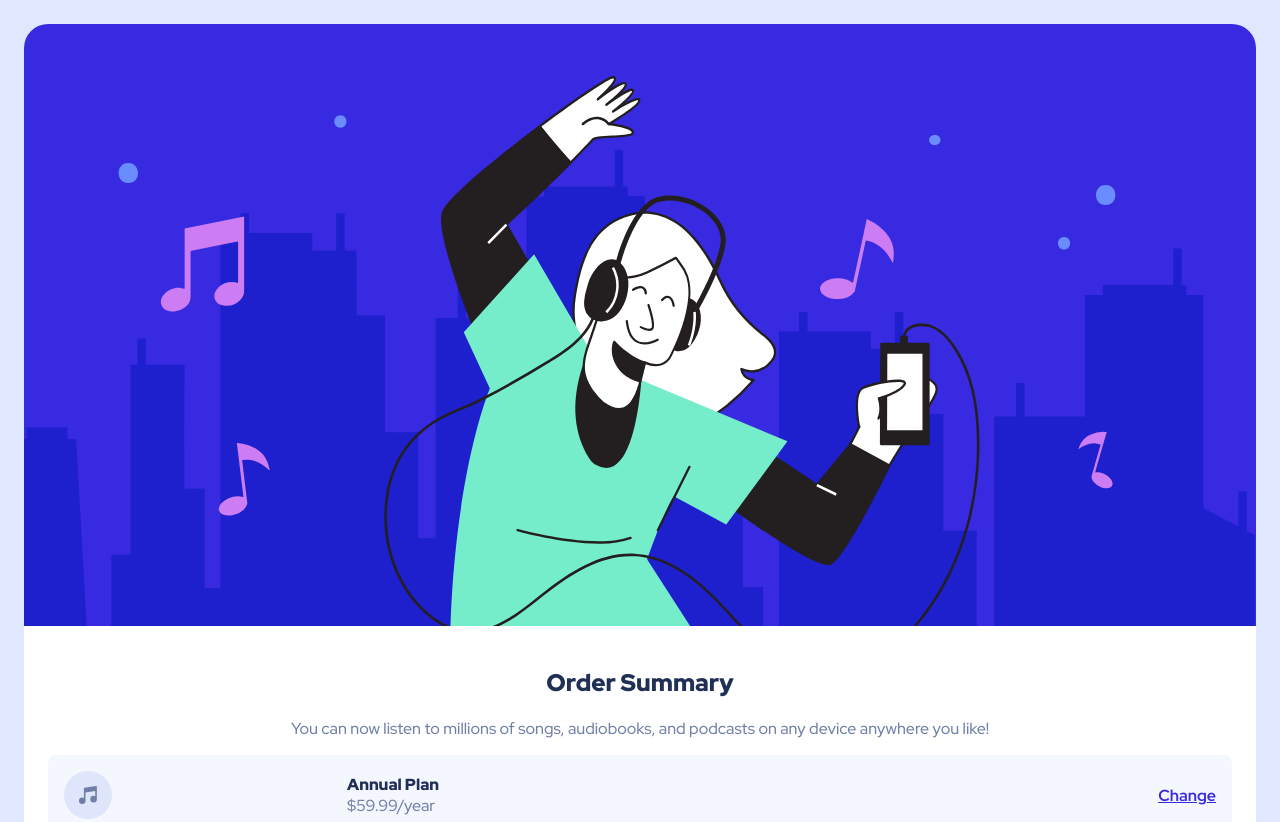
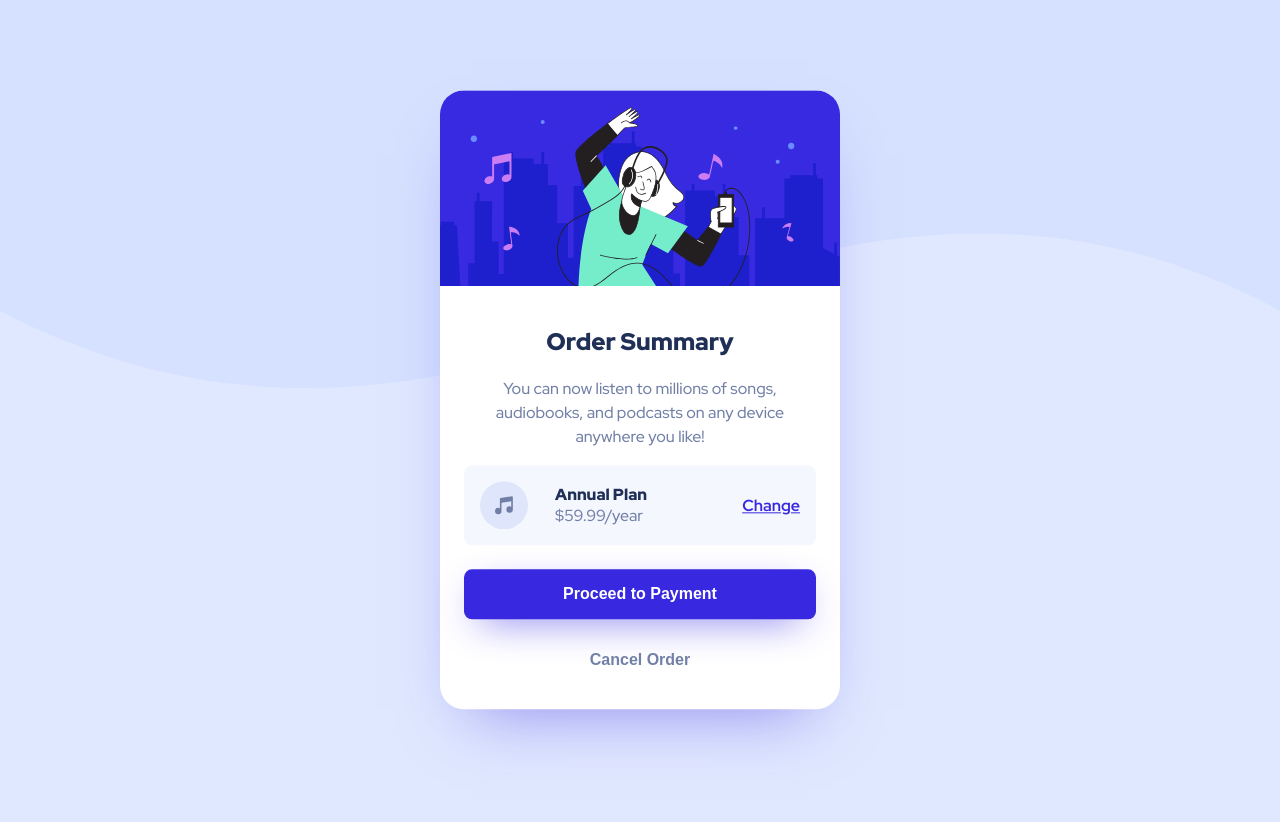
Before and after one commit to iwanharyatno/fm-order-summary, a plain HTML site: page index.html in a window 1280 px wide. Shown: the top 822 px of the page. After the commit the page ends 800 px from the top, so only its background shows below. Drawn offline with Linux system fonts and the light colour scheme.

Commit message:
Make the card centered and add box shadow

```diff
--- a/index.html
+++ b/index.html
@@ -9,7 +9,7 @@
 </head>
 <body>
   <main>
-    <div class="order-summary">
+    <div class="order-summary center">
       <img src="images/illustration-hero.svg" alt="Illustration" class="summary-hero">
       <div class="summary-content">
         <h2 class="summary-title">Order Summary</h2>
--- a/styles/style.css
+++ b/styles/style.css
@@ -14,10 +14,14 @@ body {
   margin: 0;
   padding: 1.5rem;
   background-color: var(--color-bg);
+  background-image: url('/images/pattern-background-mobile.svg');
+  background-repeat: no-repeat;
+  background-size: cover;
 }
 
 p {
   font-size: 16px;
+  line-height: 1.5rem;
 }
 
 a {
@@ -26,9 +30,11 @@ a {
 }
 
 .order-summary {
+  max-width: 25rem;
   background-color: #fff;
   border-radius: 1.5rem;
   color: var(--color-text);
+  box-shadow: 0 2rem 4rem -2rem hsla(245, 75%, 52%, 0.5);
 }
 
 .summary-hero {
@@ -52,7 +58,7 @@ a {
   justify-content: space-between;
   background-color: var(--color-plan-bg);
   padding: 1rem;
-  margin-bottom: 1rem;
+  margin: 1rem 0;
   border-radius: 0.5rem;
 }
 
@@ -105,3 +111,21 @@ a:hover {
 .btn-text:hover {
   color: var(--color-text-dark);
 }
+
+.center {
+  margin-top: calc(50vh - 1.5rem - 87%);
+}
+
+@media screen and (min-width: 768px) {
+  body {
+    background-image: url('/images/pattern-background-desktop.svg');
+  }
+
+  .center {
+    margin-top: 0;
+    position: absolute;
+    left: 50%;
+    top: 50%;
+    transform: translate(-50%, -50%);
+  }
+}
```
